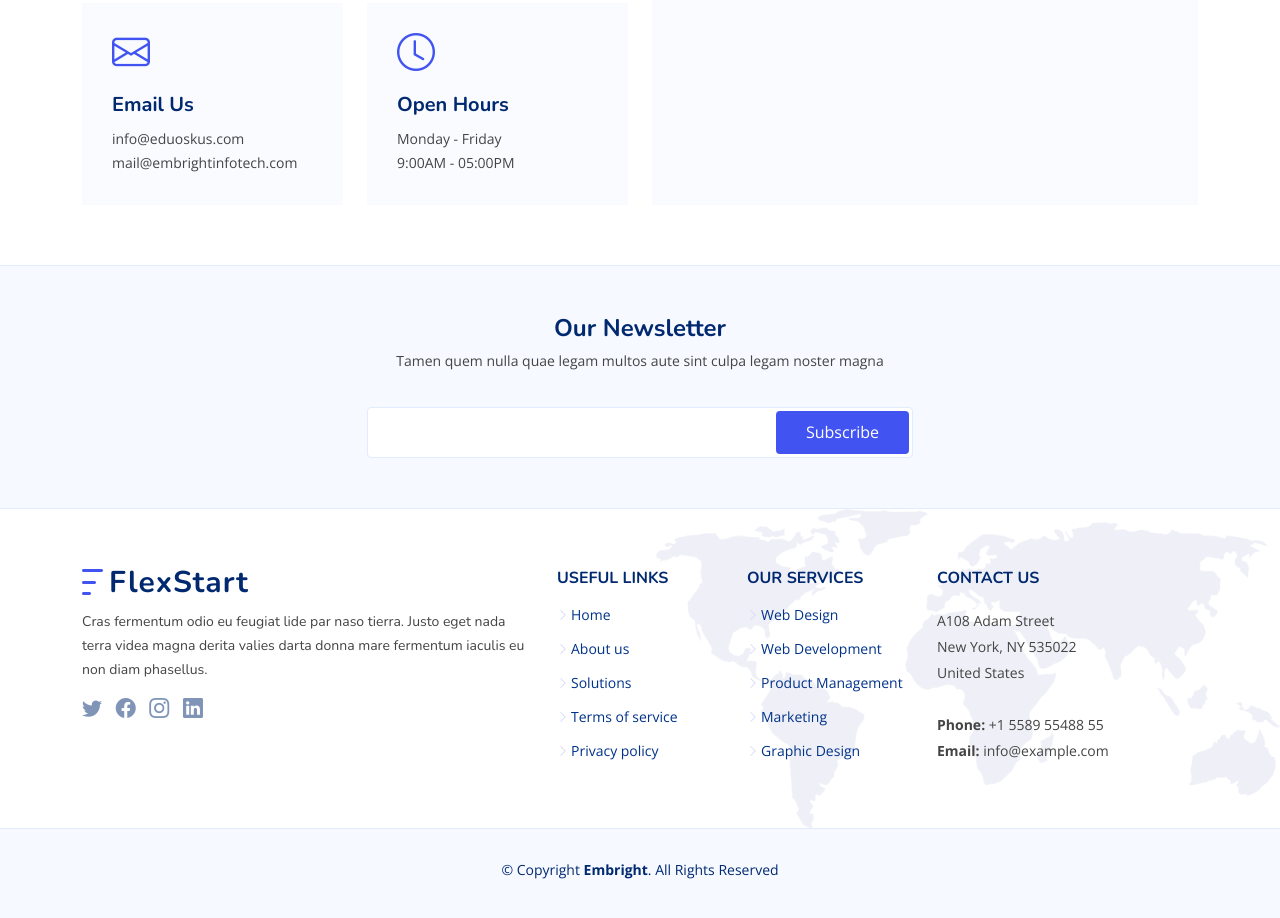
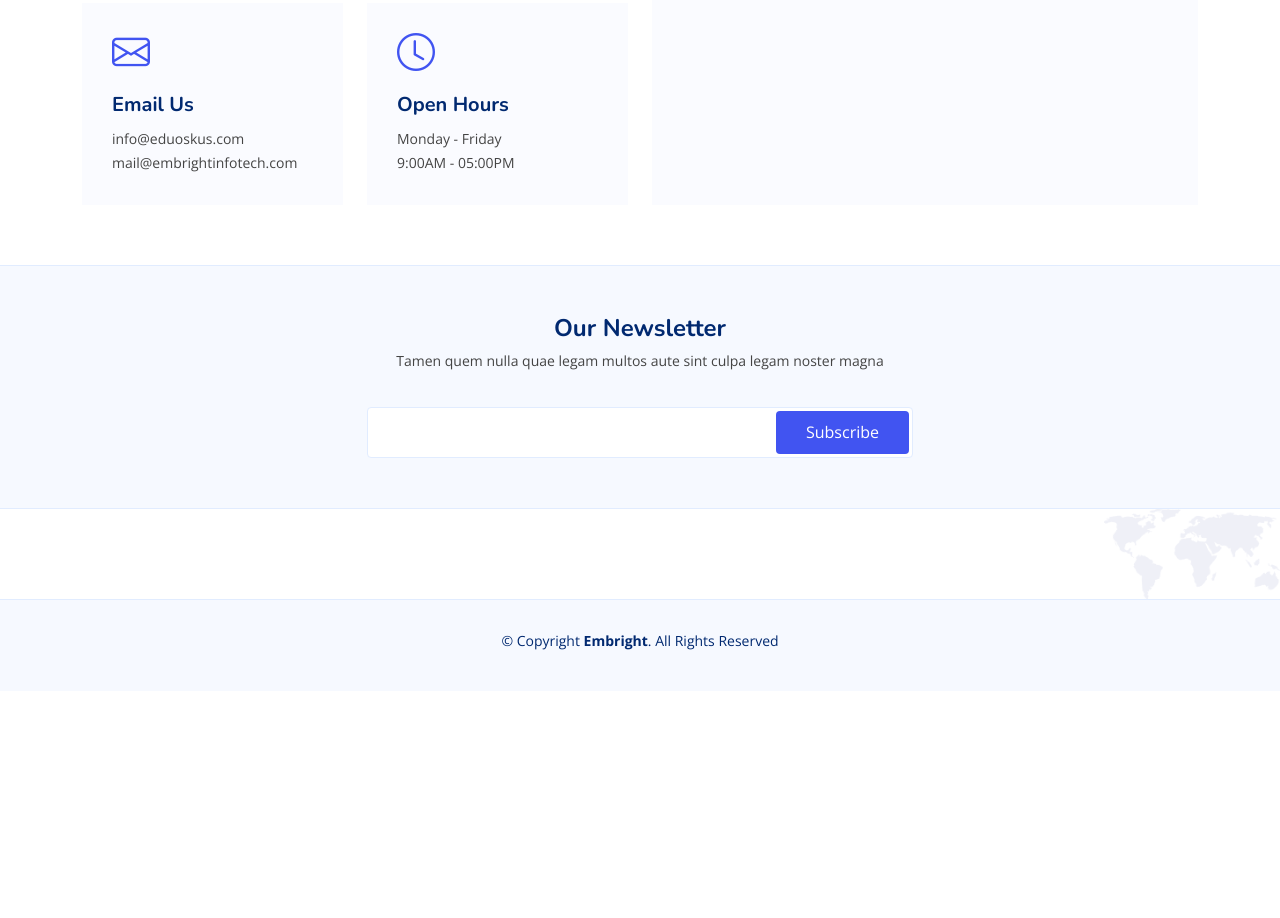
Before and after one commit to Anureshkv/edouskus, a plain HTML site: page docs/index.html in a window 1280 px wide. Shown: the part 8313-9231 px from the top of the page. After the commit the page ends 9004 px from the top, so only its background shows below. Drawn offline with nearby package versions, Linux system fonts and the light colour scheme.

Commit message:
updation

```diff
--- a/docs/index.html
+++ b/docs/index.html
@@ -1598,7 +1598,7 @@
       <div class="footer-top">
         <div class="container">
           <div class="row gy-4">
-            <div class="col-lg-5 col-md-12 footer-info">
+            <!-- <div class="col-lg-5 col-md-12 footer-info">
               <a href="index.html" class="logo d-flex align-items-center">
                 <img src="assets/img/logo.png" alt="" />
                 <span>FlexStart</span>
@@ -1618,9 +1618,9 @@
                   ><i class="bi bi-linkedin bx bxl-linkedin"></i
                 ></a>
               </div>
-            </div>
-
-            <div class="col-lg-2 col-6 footer-links">
+            </div> -->
+
+            <!-- <div class="col-lg-2 col-6 footer-links">
               <h4>Useful Links</h4>
               <ul>
                 <li>
@@ -1641,9 +1641,9 @@
                   <a href="#">Privacy policy</a>
                 </li>
               </ul>
-            </div>
-
-            <div class="col-lg-2 col-6 footer-links">
+            </div> -->
+
+            <!-- <div class="col-lg-2 col-6 footer-links">
               <h4>Our Services</h4>
               <ul>
                 <li>
@@ -1682,7 +1682,7 @@
                 <strong>Phone:</strong> +1 5589 55488 55<br />
                 <strong>Email:</strong> info@example.com<br />
               </p>
-            </div>
+            </div> -->
           </div>
         </div>
       </div>
```
